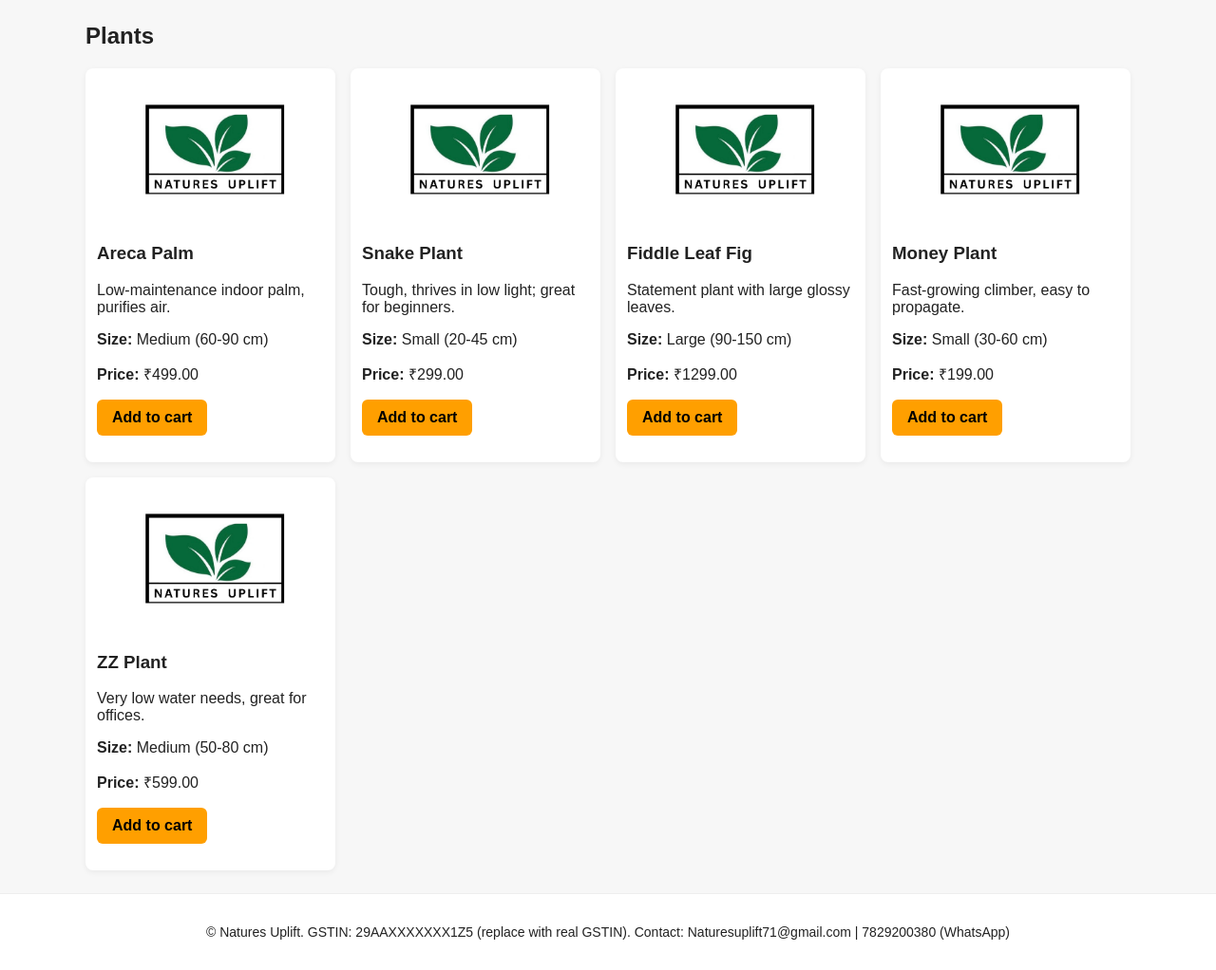
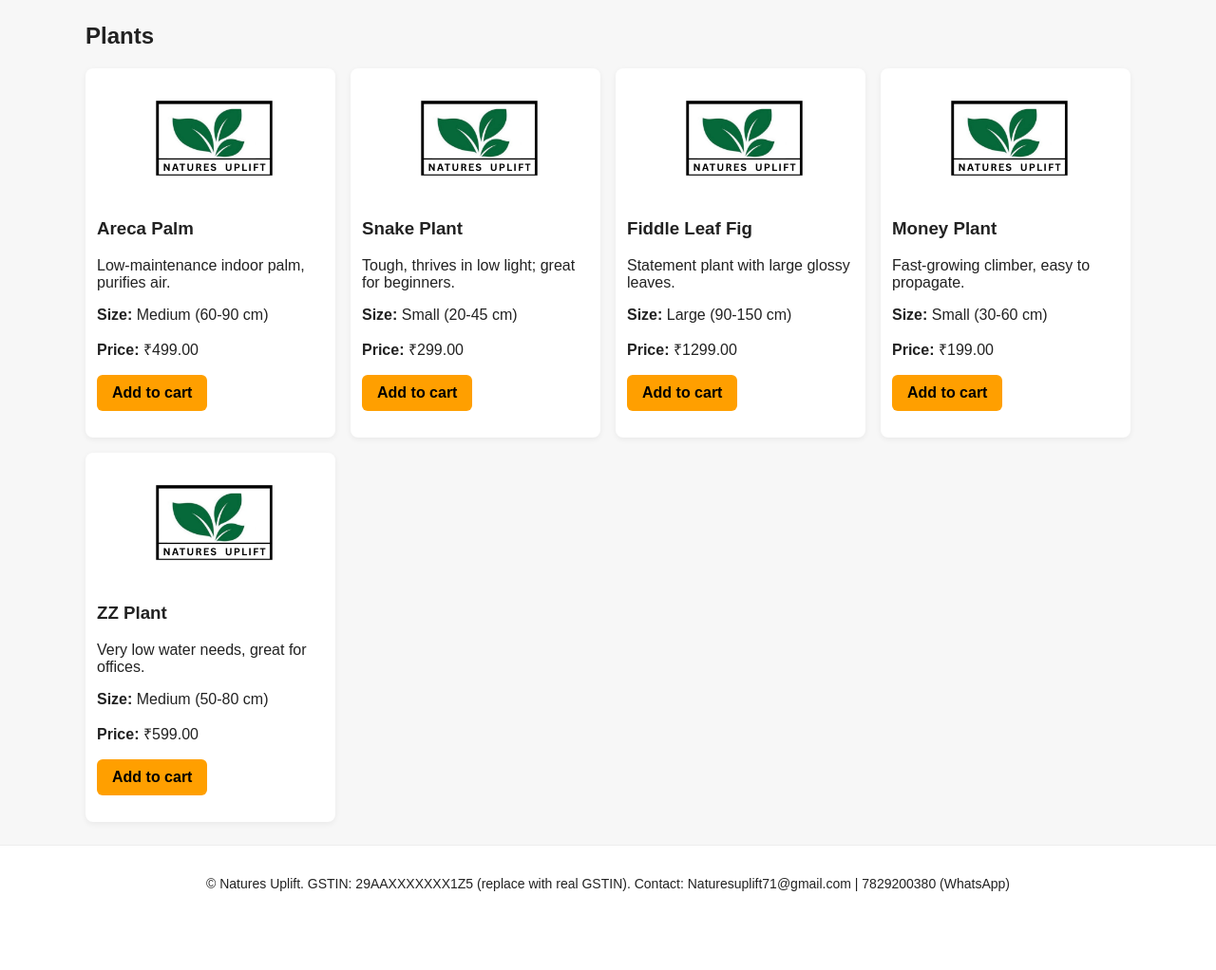
Before and after one commit to swatibirthariya/Natures-Uplift, a Django app: page /plants/ in a window 1280 px wide. Shown: the part 139-1161 px from the top of the page at 95% size. After the commit the page ends 1078 px from the top, so only its background shows below. Run offline with Django 5.2, Linux system fonts and the light colour scheme; data comes from the database, SQL or seed files in the repository.

Commit message:
Update styles.css

```diff
--- a/static/css/styles.css
+++ b/static/css/styles.css
@@ -6,7 +6,11 @@ body{font-family:Arial,Helvetica,sans-serif;margin:0;color:#222;background:#f7f7
 .container{max-width:1100px;margin:24px auto;padding:0 16px}
 .grid{display:grid;grid-template-columns:repeat(auto-fit,minmax(220px,1fr));gap:16px}
 .card{background:#fff;padding:12px;border-radius:8px;box-shadow:0 2px 6px rgba(0,0,0,0.06)}
-.card img{width:100%;height:160px;object-fit:cover;border-radius:6px}
+.card img {
+    width: 100%;
+    height: auto;
+    object-fit: contain;
+}
 .btn{display:inline-block;padding:8px 12px;border:none;border-radius:6px;background:#2a7a2a;color:#fff;cursor:pointer;text-decoration:none}
 .site-footer{padding:18px;text-align:center;font-size:14px;background:#fff;margin-top:24px;border-top:1px solid #eee}
 .error{color:#b00;font-weight:600}
```
